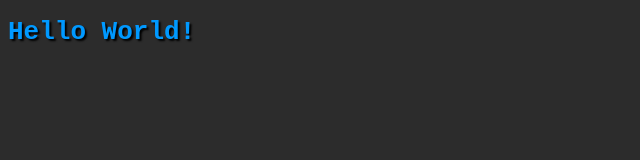
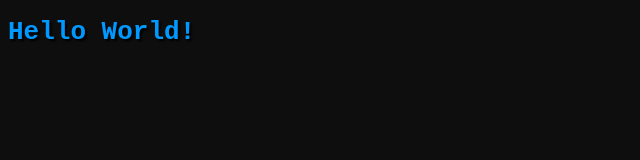
Before and after one commit to jhoopa/AprendendoGit, a website: page public/index.html in a window 1280 px wide. Shown: the whole page, without its empty margins (0-640 px from the left). Drawn offline with Linux system fonts and the light colour scheme.

Commit message:
alteração de cor do background do index.html

```diff
--- a/public/index.html
+++ b/public/index.html
@@ -7,7 +7,7 @@
     <title>Aprendendo Git</title>
     <style>
         body {
-            background-color: rgb(44, 44, 44)
+            background-color: rgb(14, 14, 14)
         }
 
         h1 {
```
